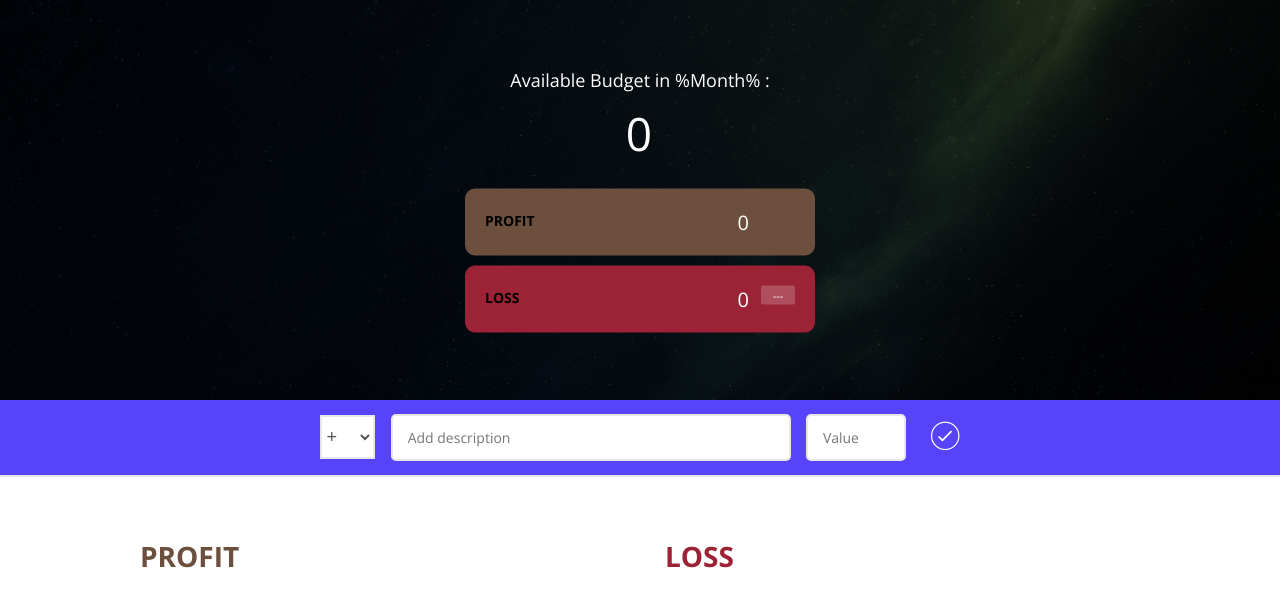
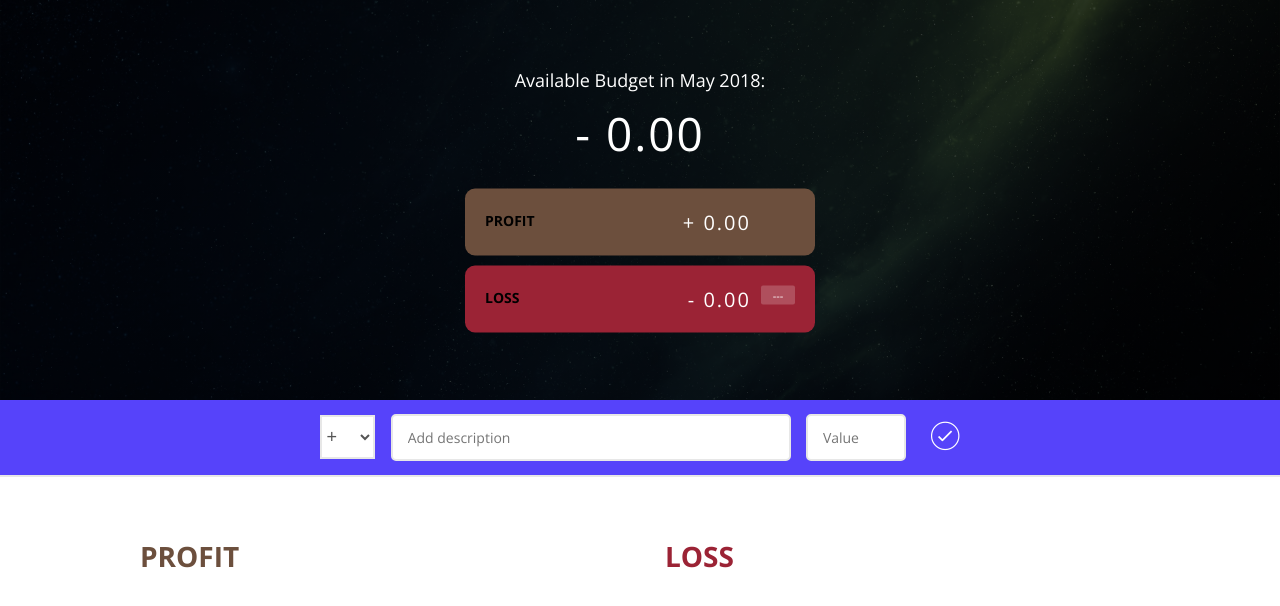
Before and after one commit to Bresdersh/Your-budget, a plain HTML site: page index.html in a window 1280 px wide. Drawn offline with nearby package versions, Linux system fonts and the light colour scheme.

Commit message:
Version 0.4

```diff
--- a/css/style.css
+++ b/css/style.css
@@ -32,6 +32,8 @@ h2 {
 }
 
 .right { float: right; }
+.red { color: #FF5049 !important; }
+.red-focus:focus { border: .2rem solid #FF5049 !important; }
 
 /* Top */
 .top {
--- a/js/scripts.js
+++ b/js/scripts.js
@@ -149,7 +149,33 @@ var userInterfaceController = (function() {
         expensesLabel: ".converter__expenses--value",
         percentageLabel: ".converter__expenses--percentage",
         container: ".container",
-        expensesPercLabel: ".item__percentage"
+        expensesPercLabel: ".item__percentage",
+        dateLabel: ".converter__title--month"
+    };
+
+    var formatNumber = function(num, type) {
+        var numbSplit, int, dec, type, sign;
+
+        num = Math.abs(num);
+        num = num.toFixed(2);
+
+        numbSplit = num.split(".");
+
+        int = numbSplit[0];
+        if(int.length > 3) {
+            int = int.substr(0, int.length - 3) + "," + int.substr(int.length - 3, int.length);
+        }
+
+        dec = numbSplit[1];
+
+        return (type === "exp" ? "-" : "+") + " " + int + "." + dec;
+
+    };
+
+    var nodeListForEach = function(list, callback) {
+        for(var i = 0; i < list.length; i++) {
+            callback(list[i], i);
+        }
     };
 
     return {
@@ -179,7 +205,7 @@ var userInterfaceController = (function() {
             // Replace the placeholder text with some actual data
             newHtml = html.replace("%id%", obj.id);
             newHtml = newHtml.replace("%description%", obj.description);
-            newHtml = newHtml.replace("%value%", obj.value);
+            newHtml = newHtml.replace("%value%", formatNumber(obj.value, type));
 
             // Insert the HTML into the DOM
             document.querySelector(element).insertAdjacentHTML("beforeend", newHtml);
@@ -207,9 +233,12 @@ var userInterfaceController = (function() {
         },
 
         displayBudget: function(obj) {
-            document.querySelector(DOMStrings.budgetLabel).textContent = obj.budget;
-            document.querySelector(DOMStrings.incomeLabel).textContent = obj.totalInc;
-            document.querySelector(DOMStrings.expensesLabel).textContent = obj.totalExp;
+            var type;
+            obj.budget > 0 ? type = "inc" : type = "exp";
+
+            document.querySelector(DOMStrings.budgetLabel).textContent = formatNumber(obj.budget, type);
+            document.querySelector(DOMStrings.incomeLabel).textContent = formatNumber(obj.totalInc, "inc");
+            document.querySelector(DOMStrings.expensesLabel).textContent = formatNumber(obj.totalExp, "exp");
 
             if(obj.percentage > 0) {
                 document.querySelector(DOMStrings.percentageLabel).textContent = obj.percentage + "%";
@@ -221,12 +250,6 @@ var userInterfaceController = (function() {
         displayPercentages: function(percentages) {
             var fields = document.querySelectorAll(DOMStrings.expensesPercLabel);
 
-            var nodeListForEach = function(list, callback) {
-                for(var i = 0; i < list.length; i++) {
-                    callback(list[i], i);
-                }
-            };
-
             nodeListForEach(fields, function(current, index) {
 
                 if(percentages[index] > 0) {
@@ -235,6 +258,34 @@ var userInterfaceController = (function() {
                     current.textContent = "---";
                 }
             });
+        },
+
+        displayMonth: function() {
+            var now, months, month, year;
+
+            now = new Date();
+            // var may = new Date(2018, 5, 5);
+
+            months = ["January", "February", "March", "April", "May", "June", "July", "August", "September", "October", "November", "December"];
+            month = now.getMonth();
+
+            year = now.getFullYear();
+            document.querySelector(DOMStrings.dateLabel).textContent = months[month] + " " + year;
+        },
+
+        changedType: function() {
+
+            var fields = document.querySelectorAll(
+                DOMStrings.inputType + "," +
+                DOMStrings.inputDescription + "," +
+                DOMStrings.inputValue);
+
+            nodeListForEach(fields, function(cur) {
+                cur.classList.toggle("red-focus");
+            });
+
+            document.querySelector(DOMStrings.inputButton).classList.toggle("red");
+
         },
 
         getDOMStrings: function() {
@@ -263,6 +314,8 @@ var applicationController = (function(calculationCtrl, userInterfaceCtrl) {
         });
 
         document.querySelector(DOM.container).addEventListener("click", ctrlDeleteItem);
+
+        document.querySelector(DOM.inputType).addEventListener("change", userInterfaceController.changedType);
     };
 
     var updateCalculationController = function() {
@@ -343,6 +396,7 @@ var applicationController = (function(calculationCtrl, userInterfaceCtrl) {
     return {
         init: function() {
             console.log("Its works!");
+            userInterfaceController.displayMonth();
             userInterfaceController.displayBudget({
                 budget: 0,
                 totalInc: 0,
```
